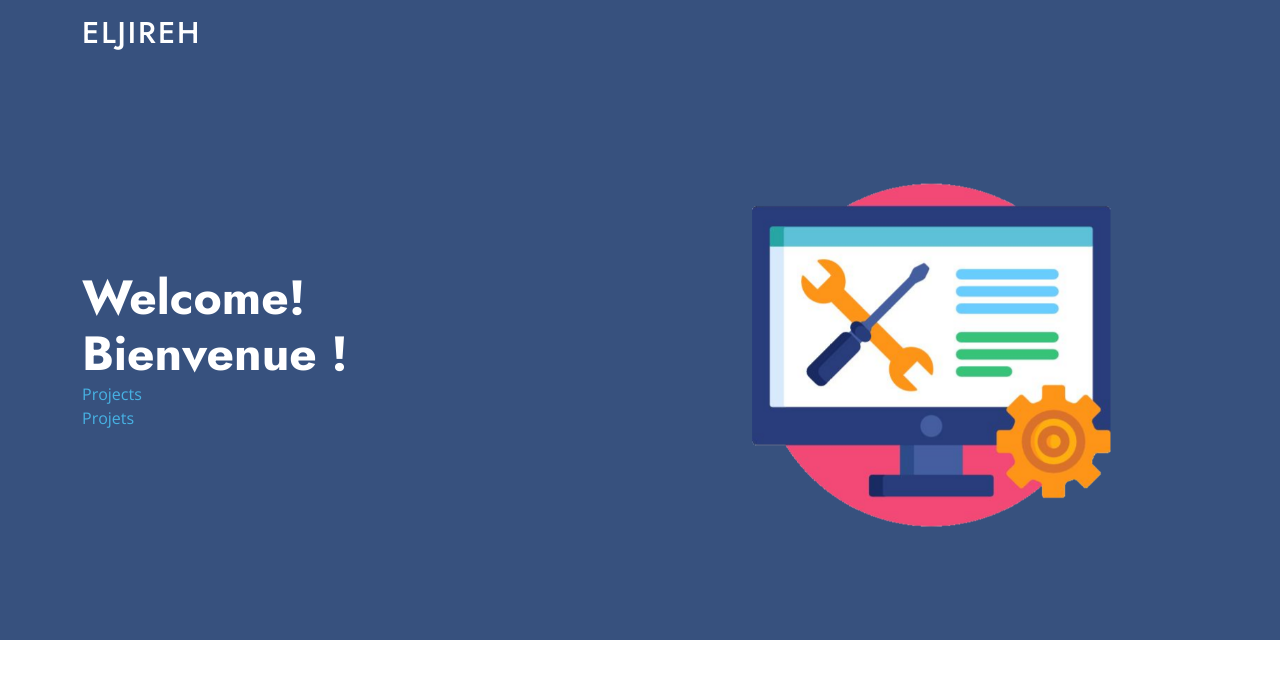
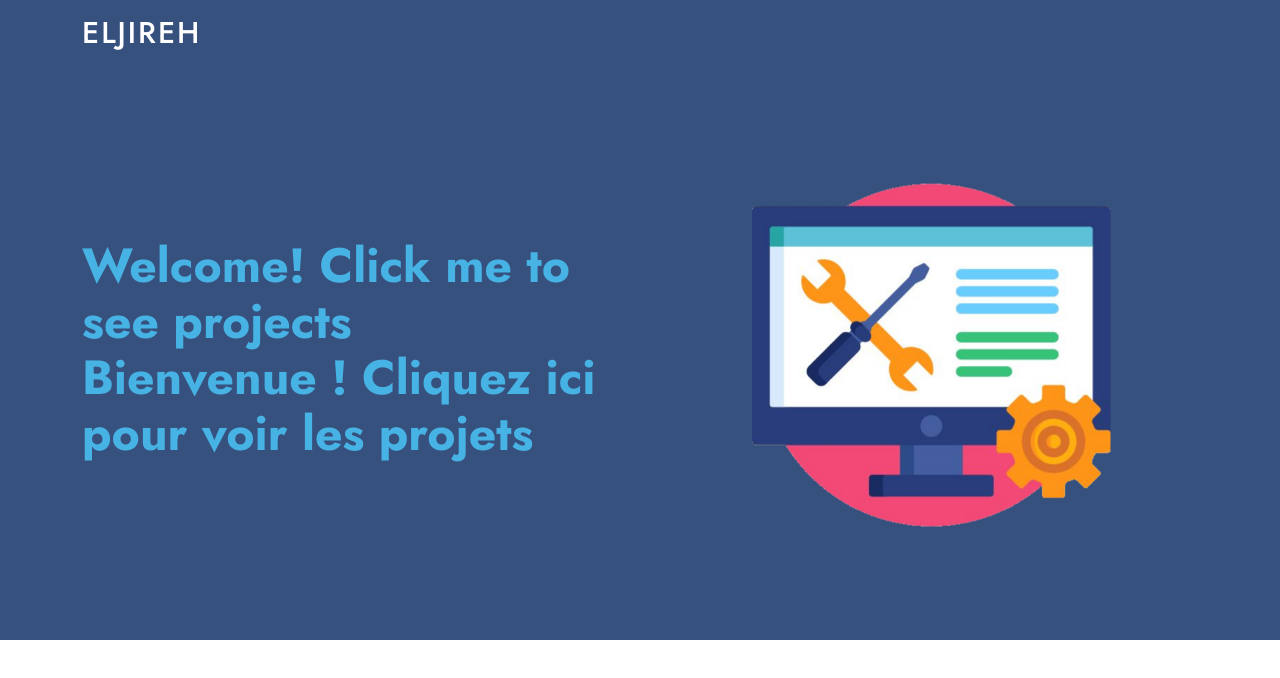
Before and after one commit to Eljireh/Eljireh.github.io, a plain HTML site: page index.html in a window 1280 px wide. Drawn offline with nearby package versions, Linux system fonts and the light colour scheme.

Commit message:
Update index.html

```diff
--- a/index.html
+++ b/index.html
@@ -55,10 +55,8 @@
       <div class="container">
         <div class="row gy-4">
           <div class="col-lg-6 order-2 order-lg-1 d-flex flex-column justify-content-center" data-aos="zoom-out">
-            <h1>Welcome!</h1>
-            <h1>Bienvenue !</h1>
-            <link><a href="https://github.com/Eljireh/">Projects</a>
-            <link><a href="https://github.com/Eljireh/">Projets</a>
+            <h1><a href="https://github.com/Eljireh/">Welcome! Click me to see projects</a></h1>
+            <h1><a href="https://github.com/Eljireh/">Bienvenue ! Cliquez ici pour voir les projets</a></h1>
             <div class="d-flex">
 
             </div>
```
